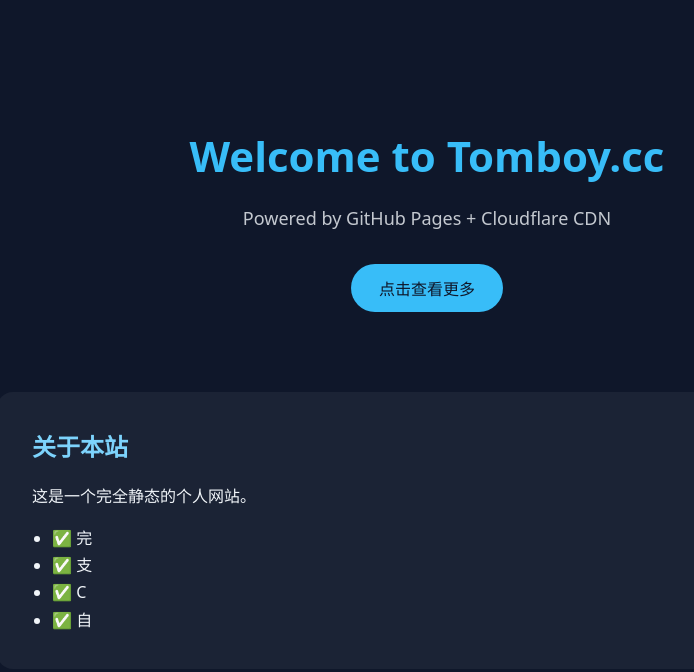
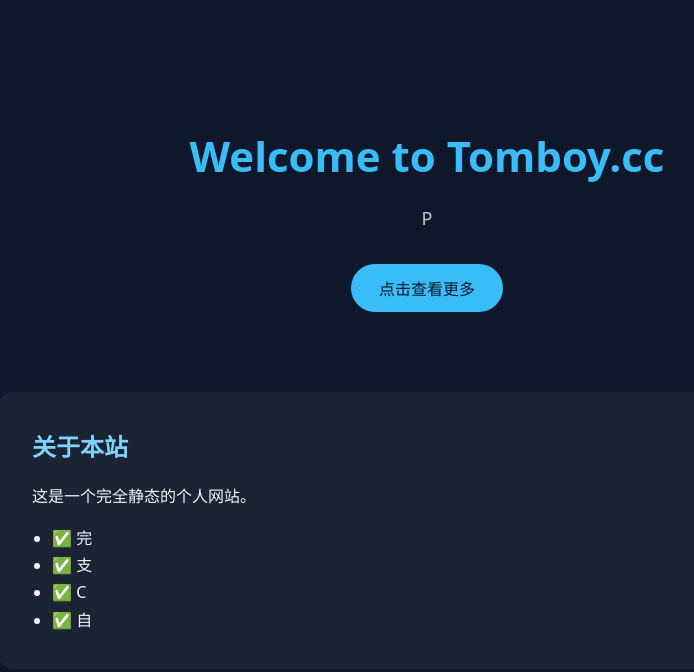
Before and after one commit to syelzaweed/-, a plain HTML site: page index.html in a window 1280 px wide. Shown: the whole page, without its empty margins (213-907 px from the left). Drawn offline with Linux system fonts and the light colour scheme.

Commit message:
index.html

```diff
--- a/index.html
+++ b/index.html
@@ -10,7 +10,7 @@
     <div class="container">
         <header class="hero">
             <h1>Welcome to Tomboy.cc</h1>
-            <p>Powered by GitHub Pages + Cloudflare CDN</p>
+            <p>P</p>
             <button id="btn">点击查看更多</button>
         </header>
 
```
